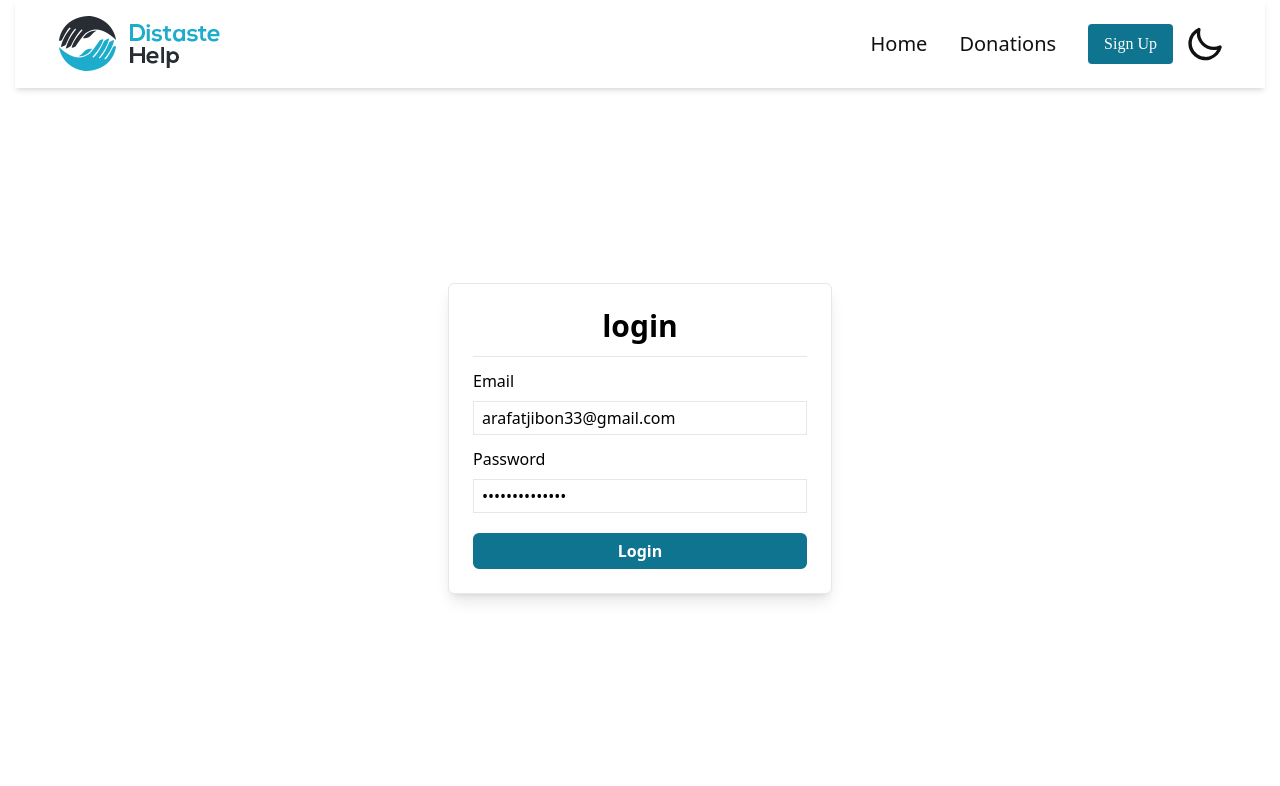
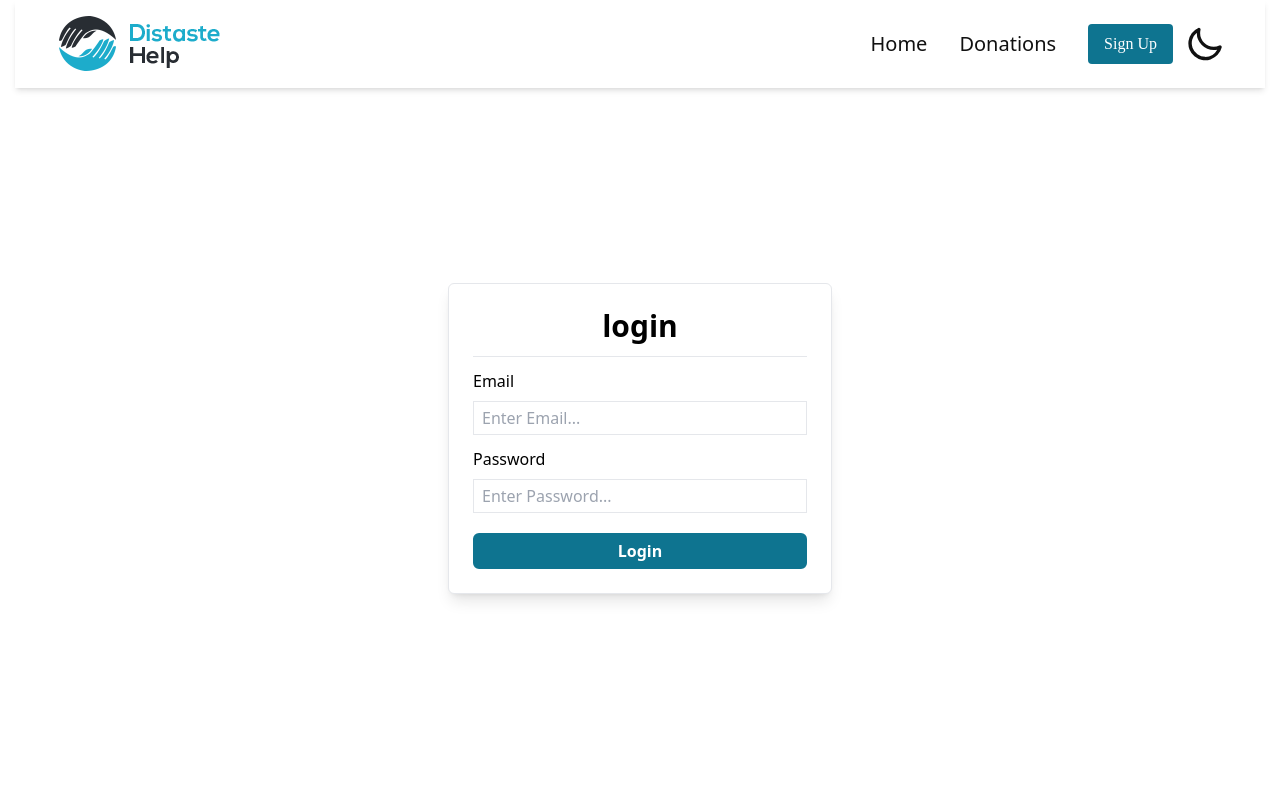
Before and after one commit to arafat717/Disaster-Relif-Frontend, a React (Vite) app: page /login in a window 1280 px wide. Shown: the top 786 px of the page. Built offline with nearby package versions, Linux system fonts and the light colour scheme.

Commit message:
added toaster

```diff
--- a/src/components/Form/CommentForm.jsx
+++ b/src/components/Form/CommentForm.jsx
@@ -2,6 +2,7 @@ import { useSelector } from "react-redux";
 import { selectCurrentUser } from "../../redux/auth/authSlice";
 import { useState } from "react";
 import { useCreateCommentMutation } from "../../redux/api/baseApi";
+import { toast } from "sonner";
 
 const CommentForm = () => {
   const theme = useSelector((state) => state.toggle.theme);
@@ -38,6 +39,7 @@ const CommentForm = () => {
       // Clear comment field or do any other necessary actions upon successful comment submission
       setComment("");
       setName("");
+      toast.success("Your Post Successful");
     } catch (error) {
       console.error("Comment failed:", error);
       // Handle comment submission error
--- a/src/components/Form/TestimonialForm.jsx
+++ b/src/components/Form/TestimonialForm.jsx
@@ -1,5 +1,6 @@
 import { useState } from "react";
 import { useCreateTestominalMutation } from "../../redux/api/baseApi";
+import { toast } from "sonner";
 
 const TestimonialForm = () => {
   const [formData, setFormData] = useState({
@@ -22,7 +23,6 @@ const TestimonialForm = () => {
   const handleSubmit = async (e) => {
     e.preventDefault();
 
-    // Validate form fields
     const errors = {};
     if (!formData.name.trim()) {
       errors.name = "Name is required";
@@ -36,13 +36,9 @@ const TestimonialForm = () => {
       errors.description = "Description is required";
     }
     setErrors(errors);
-
-    // If there are errors, stop form submission
     if (Object.keys(errors).length > 0) {
       return;
     }
-
-    // If no errors, submit the form
     try {
       const res = await createTestimonial({
         name: formData.name,
@@ -51,19 +47,16 @@ const TestimonialForm = () => {
         description: formData.description,
       });
       console.log(res);
-      // Reset form data on successful submission
       setFormData({
         name: "",
         email: "",
         imageUrl: "",
         description: "",
       });
-      // Optionally, show a success message to the user
-      alert("Testimonial submitted successfully!");
+      toast.success("Testimonial submitted successfully!");
     } catch (error) {
       console.error("Error submitting testimonial:", error);
-      // Optionally, show an error message to the user
-      alert("Error submitting testimonial. Please try again later.");
+      toast.errors("Error submitting testimonial. Please try again later.");
     }
   };
 
--- a/src/components/Form/UserForm.jsx
+++ b/src/components/Form/UserForm.jsx
@@ -1,5 +1,6 @@
 import React, { useState } from "react";
 import { useCreateVolunteerMutation } from "../../redux/api/baseApi";
+import { toast } from "sonner";
 
 const UserForm = () => {
   const [formData, setFormData] = useState({
@@ -81,6 +82,7 @@ const UserForm = () => {
         location: "",
         image: "",
       });
+      toast.success("Volunteer Request Sumitted");
     } catch (error) {
       console.error("Error occurred while submitting data:", error);
     }
--- a/src/components/common/Login.jsx
+++ b/src/components/common/Login.jsx
@@ -10,8 +10,8 @@ import { toast } from "sonner";
 const Login = () => {
   const navigate = useNavigate();
   const dispathch = useDispatch();
-  const [email, setEmail] = useState("arafatjibon33@gmail.com");
-  const [password, setPassword] = useState("arafatjibon177");
+  const [email, setEmail] = useState("");
+  const [password, setPassword] = useState("");
 
   const [loginUser, { isLoading, isError, error }] = useLoginUserMutation();
 
--- a/src/redux/api/baseApi.js
+++ b/src/redux/api/baseApi.js
@@ -3,7 +3,8 @@ import { createApi, fetchBaseQuery } from "@reduxjs/toolkit/query/react";
 export const baseApi = createApi({
   reducerPath: "baseApi",
   baseQuery: fetchBaseQuery({
-    baseUrl: "http://localhost:5000/api/v1",
+    baseUrl:
+      "https://l2-b2-frontend-path-assignment-6-server-starter-pack-plum.vercel.app/api/v1",
   }),
   tagTypes: ["adddonation", "addcomment", "volunteerData", "testominalData"],
   endpoints: (builder) => ({
```
